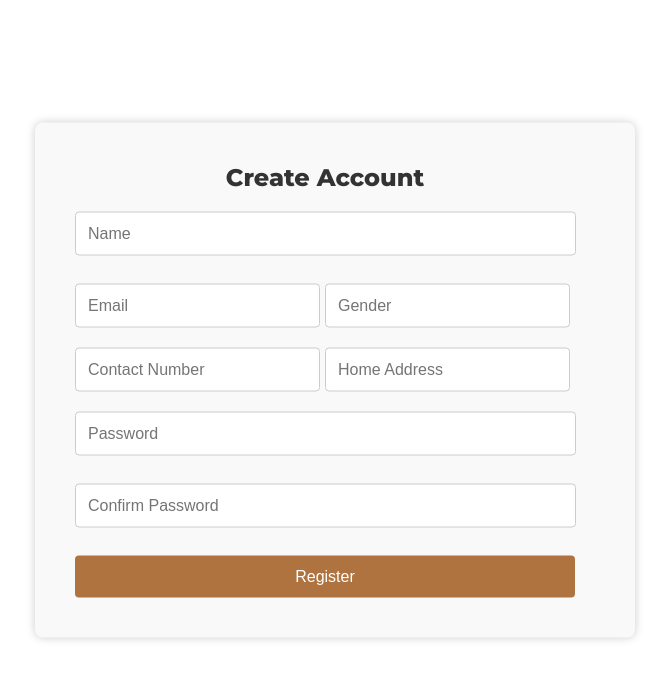
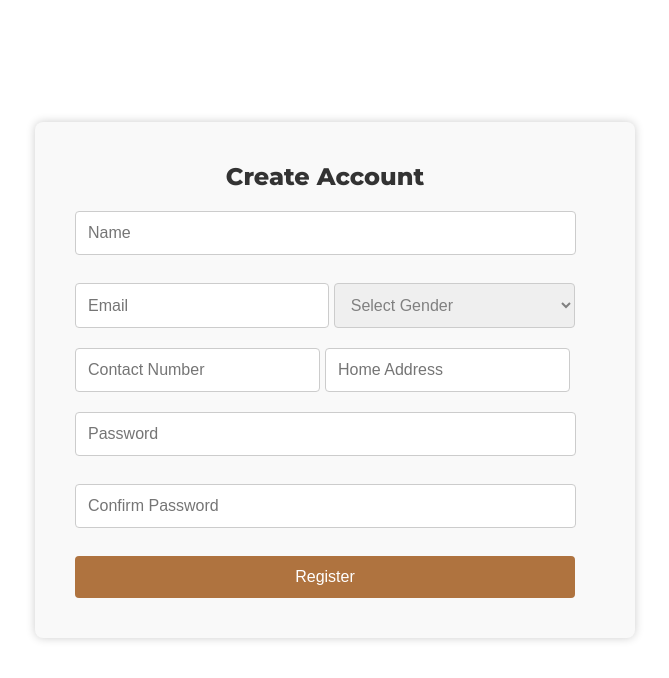
Before and after one commit to EinahJ/blinds-business, a PHP site: page /create.php in a window 1280 px wide. Shown: the part 100-778 px from the top of the page, without its empty margins (305-974 px from the left). Run offline with PHP 8.4, Linux system fonts and the light colour scheme.

Commit message:
gender select

```diff
--- a/create.php
+++ b/create.php
@@ -226,6 +226,24 @@ if ($_SERVER['REQUEST_METHOD'] == "POST") {
             margin-right: 5px;
         }
 
+        #regForm select {
+        width: 95%;
+        padding: 12px;
+        margin-bottom: 10px;
+        border: 1px solid #ccc;
+        border-radius: 4px;
+        font-size: 16px;
+        color: gray;
+        }
+
+        #regForm select option:first-child {
+        color: #999;
+        }
+
+        #regForm select option {
+        color: gray;
+        }
+
         #regForm .container2{
             display: flex;
             margin-bottom: 10px;
@@ -328,7 +346,11 @@ if ($_SERVER['REQUEST_METHOD'] == "POST") {
             <div class="container">
             <input type="email" id="email" name="email" placeholder="Email" required><br>
 
-            <input type="text" id="gender" name="gender" placeholder="Gender" required><br>
+            <select id="gender" name="gender" required>
+            <option value="">Select Gender</option>
+            <option value="male">Male</option>
+            <option value="female">Female</option>
+            </select><br>
             </div>
 
             <div class="container2">
```
Also changed, not shown: home.php (+11 -12 lines), img/pic5.jpg (added), img/pic6.jpg (added), img/pic7.jpg (added), img/pic8.jpg (added), img/pic9.jpg (added).
